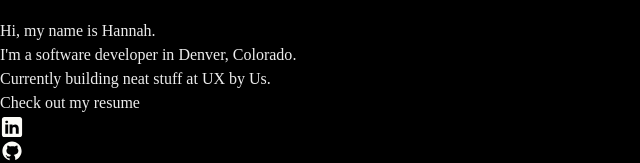
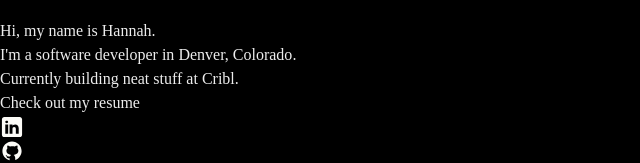
Before and after one commit to hannah-saurusrex/hannah-portfolio, a Next.js app: page / in a window 1280 px wide. Shown: the part 161-324 px from the top of the page, without its empty margins (0-640 px from the left). Built offline with nearby package versions, Linux system fonts and the light colour scheme.

Commit message:
updated work place name and url to cribl. updated color to match cribl brand colors.

```diff
--- a/src/app/page.tsx
+++ b/src/app/page.tsx
@@ -15,7 +15,7 @@ export default function Home() {
         <h1 className="text-5xl font-bold">Hi, my name is <span className="text-yellow-500">Hannah</span>.</h1>
         <p className="text-xl">I&apos;m a software developer in <span className="text-yellow-500">Denver, Colorado</span>. <br />
           Currently building neat stuff at
-          <a href="https://uxby.us/" target="_blank" className="text-yellow-500"> UX by Us</a>.
+          <a href="https://cribl.io" target="_blank" className="text-[#00cccc]"> Cribl</a>.
         </p>
       </main>
       <footer className="row-start-3 gap-6 flex-wrap items-center justify-center">
```
